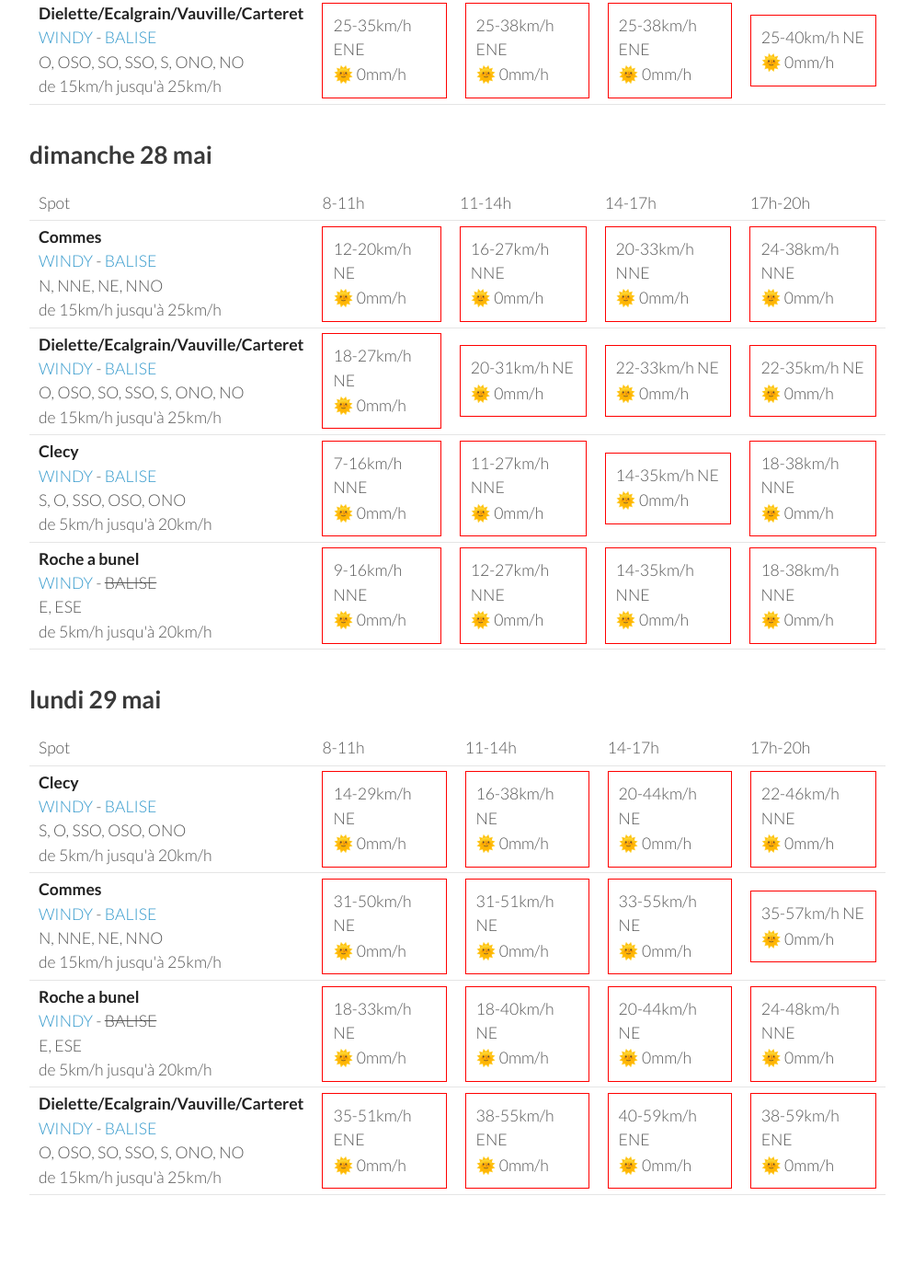
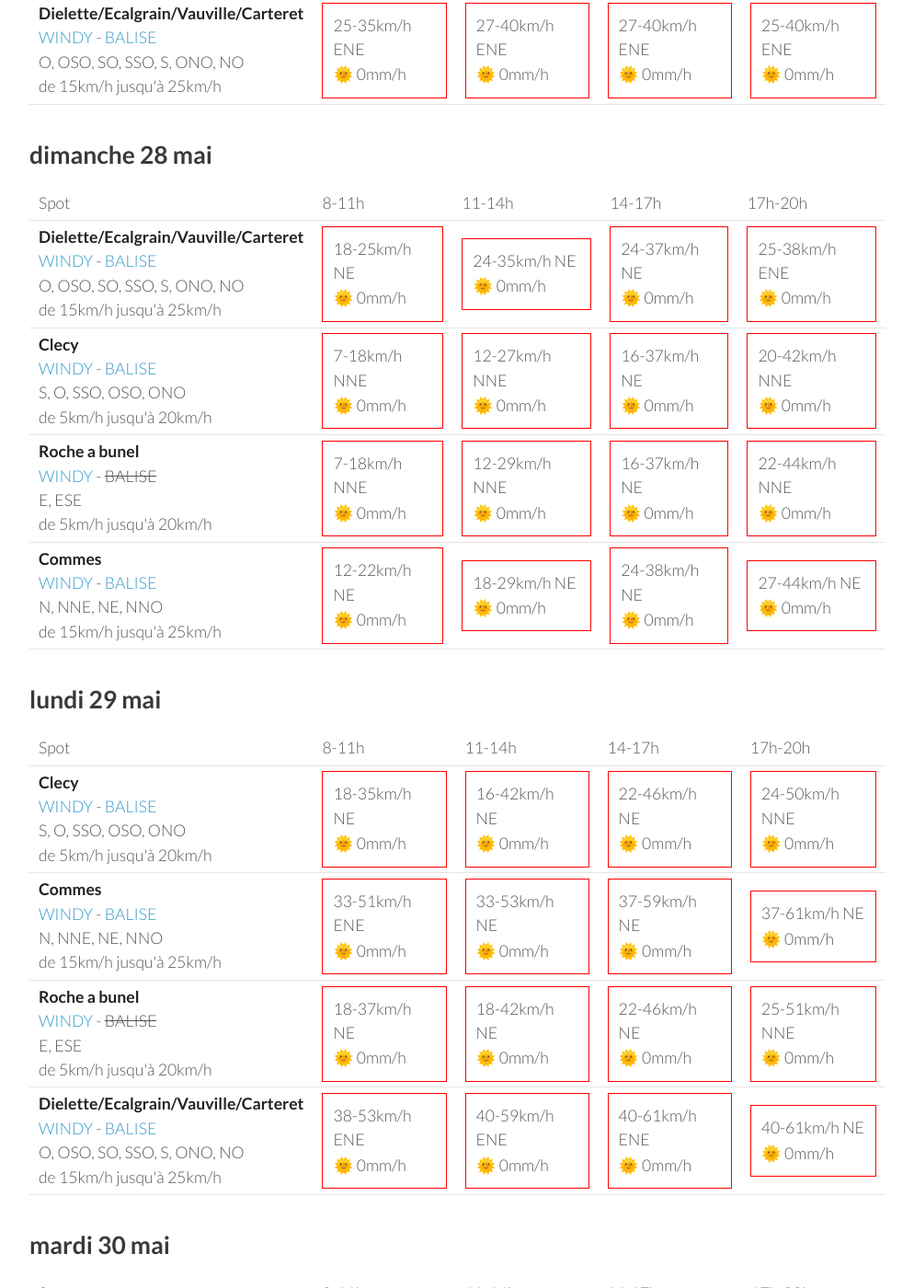
Before and after one commit to parapente-dans-le-nord/parapente-dans-le-nord.github.io, a Jekyll site: the page built from normandie.markdown, in a window 1280 px wide and 1400 px high, scrolled down 1905 px. Shown: the whole window at 92% size, without its empty margins (26-1020 px from the left). Built offline with Jekyll 4.4.1, drawn with Linux system fonts in a browser that asks for light colours; some of the changed text lies outside the part shown.

Commit message:
update index.markdown

```diff
--- a/normandie.markdown
+++ b/normandie.markdown
@@ -138,8 +138,8 @@ page mise à jour le jeudi 25 mai 06:46
 
             <td><div class="not-flyable"><p>9-20km/h NE</p><p>🌞 0mm/h</p></div></td>
             <td><div class="not-flyable"><p>11-27km/h NE</p><p>🌞 0mm/h</p></div></td>
-            <td><div class="not-flyable"><p>14-31km/h ENE</p><p>🌞 0mm/h</p></div></td>
-            <td><div class="not-flyable"><p>14-35km/h NNE</p><p>🌞 0mm/h</p></div></td>
+            <td><div class="not-flyable"><p>14-33km/h NE</p><p>🌞 0mm/h</p></div></td>
+            <td><div class="not-flyable"><p>14-33km/h NE</p><p>🌞 0mm/h</p></div></td>
 
 
     </tr>
@@ -157,9 +157,9 @@ page mise à jour le jeudi 25 mai 06:46
         <td><strong>Roche a bunel</strong><br><a href="https://windy.com/48.993/-0.499?48.580,-0.499,8">WINDY</a> - <span class="no-balise"> BALISE </span><br> <span class="vent-favorable">E, ESE</span><br><span class="force-vent">de 5km/h jusqu'à 20km/h</span> </td>
 
             <td><div class="not-flyable"><p>11-22km/h NE</p><p>🌞 0mm/h</p></div></td>
-            <td><div class="not-flyable"><p>11-27km/h NE</p><p>🌞 0mm/h</p></div></td>
+            <td><div class="not-flyable"><p>12-27km/h NE</p><p>🌞 0mm/h</p></div></td>
             <td><div class="not-flyable"><p>14-33km/h NE</p><p>🌞 0mm/h</p></div></td>
-            <td><div class="not-flyable"><p>16-37km/h N</p><p>🌞 0mm/h</p></div></td>
+            <td><div class="not-flyable"><p>16-35km/h NNE</p><p>🌞 0mm/h</p></div></td>
 
 
     </tr>
@@ -167,9 +167,9 @@ page mise à jour le jeudi 25 mai 06:46
         <td><strong>Dielette/Ecalgrain/Vauville/Carteret</strong><br><a href="https://windy.com/49.650/-1.856?49.243,-1.856,8">WINDY</a> - <span class=""><a href="http://www.balisemeteo.com/balise.php?idBalise=81">BALISE</a> </span><br> <span class="vent-favorable">O, OSO, SO, SSO, S, ONO, NO</span><br><span class="force-vent">de 15km/h jusqu'à 25km/h</span> </td>
 
             <td><div class="not-flyable"><p>25-35km/h ENE</p><p>🌞 0mm/h</p></div></td>
-            <td><div class="not-flyable"><p>25-38km/h ENE</p><p>🌞 0mm/h</p></div></td>
-            <td><div class="not-flyable"><p>25-38km/h ENE</p><p>🌞 0mm/h</p></div></td>
-            <td><div class="not-flyable"><p>25-40km/h NE</p><p>🌞 0mm/h</p></div></td>
+            <td><div class="not-flyable"><p>27-40km/h ENE</p><p>🌞 0mm/h</p></div></td>
+            <td><div class="not-flyable"><p>27-40km/h ENE</p><p>🌞 0mm/h</p></div></td>
+            <td><div class="not-flyable"><p>25-40km/h ENE</p><p>🌞 0mm/h</p></div></td>
 
 
     </tr>
@@ -190,42 +190,42 @@ page mise à jour le jeudi 25 mai 06:46
       <td>17h-20h</td>
     </tr>
 <tr>
-        <td><strong>Commes</strong><br><a href="https://windy.com/49.346/-0.726?48.936,-0.726,8">WINDY</a> - <span class=""><a href="http://www.balisemeteo.com/balise.php?idBalise=158">BALISE</a> </span><br> <span class="vent-favorable">N, NNE, NE, NNO</span><br><span class="force-vent">de 15km/h jusqu'à 25km/h</span> </td>
-
-            <td><div class="not-flyable"><p>12-20km/h NE</p><p>🌞 0mm/h</p></div></td>
-            <td><div class="not-flyable"><p>16-27km/h NNE</p><p>🌞 0mm/h</p></div></td>
-            <td><div class="not-flyable"><p>20-33km/h NNE</p><p>🌞 0mm/h</p></div></td>
-            <td><div class="not-flyable"><p>24-38km/h NNE</p><p>🌞 0mm/h</p></div></td>
-
-
-    </tr>
-<tr>
         <td><strong>Dielette/Ecalgrain/Vauville/Carteret</strong><br><a href="https://windy.com/49.650/-1.856?49.243,-1.856,8">WINDY</a> - <span class=""><a href="http://www.balisemeteo.com/balise.php?idBalise=81">BALISE</a> </span><br> <span class="vent-favorable">O, OSO, SO, SSO, S, ONO, NO</span><br><span class="force-vent">de 15km/h jusqu'à 25km/h</span> </td>
 
-            <td><div class="not-flyable"><p>18-27km/h NE</p><p>🌞 0mm/h</p></div></td>
-            <td><div class="not-flyable"><p>20-31km/h NE</p><p>🌞 0mm/h</p></div></td>
-            <td><div class="not-flyable"><p>22-33km/h NE</p><p>🌞 0mm/h</p></div></td>
-            <td><div class="not-flyable"><p>22-35km/h NE</p><p>🌞 0mm/h</p></div></td>
+            <td><div class="not-flyable"><p>18-25km/h NE</p><p>🌞 0mm/h</p></div></td>
+            <td><div class="not-flyable"><p>24-35km/h NE</p><p>🌞 0mm/h</p></div></td>
+            <td><div class="not-flyable"><p>24-37km/h NE</p><p>🌞 0mm/h</p></div></td>
+            <td><div class="not-flyable"><p>25-38km/h ENE</p><p>🌞 0mm/h</p></div></td>
 
 
     </tr>
 <tr>
         <td><strong>Clecy</strong><br><a href="https://windy.com/48.929/-0.470?48.516,-0.470,8">WINDY</a> - <span class=""><a href="http://www.balisemeteo.com/balise.php?idBalise=122">BALISE</a> </span><br> <span class="vent-favorable">S, O, SSO, OSO, ONO</span><br><span class="force-vent">de 5km/h jusqu'à 20km/h</span> </td>
 
-            <td><div class="not-flyable"><p>7-16km/h NNE</p><p>🌞 0mm/h</p></div></td>
-            <td><div class="not-flyable"><p>11-27km/h NNE</p><p>🌞 0mm/h</p></div></td>
-            <td><div class="not-flyable"><p>14-35km/h NE</p><p>🌞 0mm/h</p></div></td>
-            <td><div class="not-flyable"><p>18-38km/h NNE</p><p>🌞 0mm/h</p></div></td>
+            <td><div class="not-flyable"><p>7-18km/h NNE</p><p>🌞 0mm/h</p></div></td>
+            <td><div class="not-flyable"><p>12-27km/h NNE</p><p>🌞 0mm/h</p></div></td>
+            <td><div class="not-flyable"><p>16-37km/h NE</p><p>🌞 0mm/h</p></div></td>
+            <td><div class="not-flyable"><p>20-42km/h NNE</p><p>🌞 0mm/h</p></div></td>
 
 
     </tr>
 <tr>
         <td><strong>Roche a bunel</strong><br><a href="https://windy.com/48.993/-0.499?48.580,-0.499,8">WINDY</a> - <span class="no-balise"> BALISE </span><br> <span class="vent-favorable">E, ESE</span><br><span class="force-vent">de 5km/h jusqu'à 20km/h</span> </td>
 
-            <td><div class="not-flyable"><p>9-16km/h NNE</p><p>🌞 0mm/h</p></div></td>
-            <td><div class="not-flyable"><p>12-27km/h NNE</p><p>🌞 0mm/h</p></div></td>
-            <td><div class="not-flyable"><p>14-35km/h NNE</p><p>🌞 0mm/h</p></div></td>
-            <td><div class="not-flyable"><p>18-38km/h NNE</p><p>🌞 0mm/h</p></div></td>
+            <td><div class="not-flyable"><p>7-18km/h NNE</p><p>🌞 0mm/h</p></div></td>
+            <td><div class="not-flyable"><p>12-29km/h NNE</p><p>🌞 0mm/h</p></div></td>
+            <td><div class="not-flyable"><p>16-37km/h NE</p><p>🌞 0mm/h</p></div></td>
+            <td><div class="not-flyable"><p>22-44km/h NNE</p><p>🌞 0mm/h</p></div></td>
+
+
+    </tr>
+<tr>
+        <td><strong>Commes</strong><br><a href="https://windy.com/49.346/-0.726?48.936,-0.726,8">WINDY</a> - <span class=""><a href="http://www.balisemeteo.com/balise.php?idBalise=158">BALISE</a> </span><br> <span class="vent-favorable">N, NNE, NE, NNO</span><br><span class="force-vent">de 15km/h jusqu'à 25km/h</span> </td>
+
+            <td><div class="not-flyable"><p>12-22km/h NE</p><p>🌞 0mm/h</p></div></td>
+            <td><div class="not-flyable"><p>18-29km/h NE</p><p>🌞 0mm/h</p></div></td>
+            <td><div class="not-flyable"><p>24-38km/h NE</p><p>🌞 0mm/h</p></div></td>
+            <td><div class="not-flyable"><p>27-44km/h NE</p><p>🌞 0mm/h</p></div></td>
 
 
     </tr>
@@ -248,9 +248,65 @@ page mise à jour le jeudi 25 mai 06:46
 <tr>
         <td><strong>Clecy</strong><br><a href="https://windy.com/48.929/-0.470?48.516,-0.470,8">WINDY</a> - <span class=""><a href="http://www.balisemeteo.com/balise.php?idBalise=122">BALISE</a> </span><br> <span class="vent-favorable">S, O, SSO, OSO, ONO</span><br><span class="force-vent">de 5km/h jusqu'à 20km/h</span> </td>
 
-            <td><div class="not-flyable"><p>14-29km/h NE</p><p>🌞 0mm/h</p></div></td>
-            <td><div class="not-flyable"><p>16-38km/h NE</p><p>🌞 0mm/h</p></div></td>
-            <td><div class="not-flyable"><p>20-44km/h NE</p><p>🌞 0mm/h</p></div></td>
+            <td><div class="not-flyable"><p>18-35km/h NE</p><p>🌞 0mm/h</p></div></td>
+            <td><div class="not-flyable"><p>16-42km/h NE</p><p>🌞 0mm/h</p></div></td>
+            <td><div class="not-flyable"><p>22-46km/h NE</p><p>🌞 0mm/h</p></div></td>
+            <td><div class="not-flyable"><p>24-50km/h NNE</p><p>🌞 0mm/h</p></div></td>
+
+
+    </tr>
+<tr>
+        <td><strong>Commes</strong><br><a href="https://windy.com/49.346/-0.726?48.936,-0.726,8">WINDY</a> - <span class=""><a href="http://www.balisemeteo.com/balise.php?idBalise=158">BALISE</a> </span><br> <span class="vent-favorable">N, NNE, NE, NNO</span><br><span class="force-vent">de 15km/h jusqu'à 25km/h</span> </td>
+
+            <td><div class="not-flyable"><p>33-51km/h ENE</p><p>🌞 0mm/h</p></div></td>
+            <td><div class="not-flyable"><p>33-53km/h NE</p><p>🌞 0mm/h</p></div></td>
+            <td><div class="not-flyable"><p>37-59km/h NE</p><p>🌞 0mm/h</p></div></td>
+            <td><div class="not-flyable"><p>37-61km/h NE</p><p>🌞 0mm/h</p></div></td>
+
+
+    </tr>
+<tr>
+        <td><strong>Roche a bunel</strong><br><a href="https://windy.com/48.993/-0.499?48.580,-0.499,8">WINDY</a> - <span class="no-balise"> BALISE </span><br> <span class="vent-favorable">E, ESE</span><br><span class="force-vent">de 5km/h jusqu'à 20km/h</span> </td>
+
+            <td><div class="not-flyable"><p>18-37km/h NE</p><p>🌞 0mm/h</p></div></td>
+            <td><div class="not-flyable"><p>18-42km/h NE</p><p>🌞 0mm/h</p></div></td>
+            <td><div class="not-flyable"><p>22-46km/h NE</p><p>🌞 0mm/h</p></div></td>
+            <td><div class="not-flyable"><p>25-51km/h NNE</p><p>🌞 0mm/h</p></div></td>
+
+
+    </tr>
+<tr>
+        <td><strong>Dielette/Ecalgrain/Vauville/Carteret</strong><br><a href="https://windy.com/49.650/-1.856?49.243,-1.856,8">WINDY</a> - <span class=""><a href="http://www.balisemeteo.com/balise.php?idBalise=81">BALISE</a> </span><br> <span class="vent-favorable">O, OSO, SO, SSO, S, ONO, NO</span><br><span class="force-vent">de 15km/h jusqu'à 25km/h</span> </td>
+
+            <td><div class="not-flyable"><p>38-53km/h ENE</p><p>🌞 0mm/h</p></div></td>
+            <td><div class="not-flyable"><p>40-59km/h ENE</p><p>🌞 0mm/h</p></div></td>
+            <td><div class="not-flyable"><p>40-61km/h ENE</p><p>🌞 0mm/h</p></div></td>
+            <td><div class="not-flyable"><p>40-61km/h NE</p><p>🌞 0mm/h</p></div></td>
+
+
+    </tr>
+
+</tbody>
+</table>
+{:/}
+## mardi 30 mai
+
+{::nomarkdown}
+<table>
+  <tbody>
+    <tr>
+      <td>Spot</td>
+      <td>8-11h</td>
+      <td>11-14h</td>
+      <td>14-17h</td>
+      <td>17h-20h</td>
+    </tr>
+<tr>
+        <td><strong>Clecy</strong><br><a href="https://windy.com/48.929/-0.470?48.516,-0.470,8">WINDY</a> - <span class=""><a href="http://www.balisemeteo.com/balise.php?idBalise=122">BALISE</a> </span><br> <span class="vent-favorable">S, O, SSO, OSO, ONO</span><br><span class="force-vent">de 5km/h jusqu'à 20km/h</span> </td>
+
+            <td><div class="not-flyable"><p>14-31km/h NE</p><p>🌞 0mm/h</p></div></td>
+            <td><div class="not-flyable"><p>16-37km/h NE</p><p>🌞 0mm/h</p></div></td>
+            <td><div class="not-flyable"><p>18-42km/h NE</p><p>🌞 0mm/h</p></div></td>
             <td><div class="not-flyable"><p>22-46km/h NNE</p><p>🌞 0mm/h</p></div></td>
 
 
@@ -258,9 +314,9 @@ page mise à jour le jeudi 25 mai 06:46
 <tr>
         <td><strong>Commes</strong><br><a href="https://windy.com/49.346/-0.726?48.936,-0.726,8">WINDY</a> - <span class=""><a href="http://www.balisemeteo.com/balise.php?idBalise=158">BALISE</a> </span><br> <span class="vent-favorable">N, NNE, NE, NNO</span><br><span class="force-vent">de 15km/h jusqu'à 25km/h</span> </td>
 
-            <td><div class="not-flyable"><p>31-50km/h NE</p><p>🌞 0mm/h</p></div></td>
-            <td><div class="not-flyable"><p>31-51km/h NE</p><p>🌞 0mm/h</p></div></td>
-            <td><div class="not-flyable"><p>33-55km/h NE</p><p>🌞 0mm/h</p></div></td>
+            <td><div class="not-flyable"><p>29-46km/h ENE</p><p>🌞 0mm/h</p></div></td>
+            <td><div class="not-flyable"><p>31-48km/h NE</p><p>🌞 0mm/h</p></div></td>
+            <td><div class="not-flyable"><p>35-55km/h NE</p><p>🌞 0mm/h</p></div></td>
             <td><div class="not-flyable"><p>35-57km/h NE</p><p>🌞 0mm/h</p></div></td>
 
 
@@ -268,20 +324,20 @@ page mise à jour le jeudi 25 mai 06:46
 <tr>
         <td><strong>Roche a bunel</strong><br><a href="https://windy.com/48.993/-0.499?48.580,-0.499,8">WINDY</a> - <span class="no-balise"> BALISE </span><br> <span class="vent-favorable">E, ESE</span><br><span class="force-vent">de 5km/h jusqu'à 20km/h</span> </td>
 
-            <td><div class="not-flyable"><p>18-33km/h NE</p><p>🌞 0mm/h</p></div></td>
-            <td><div class="not-flyable"><p>18-40km/h NE</p><p>🌞 0mm/h</p></div></td>
-            <td><div class="not-flyable"><p>20-44km/h NE</p><p>🌞 0mm/h</p></div></td>
-            <td><div class="not-flyable"><p>24-48km/h NNE</p><p>🌞 0mm/h</p></div></td>
+            <td><div class="not-flyable"><p>16-31km/h NE</p><p>🌞 0mm/h</p></div></td>
+            <td><div class="not-flyable"><p>18-37km/h NE</p><p>🌞 0mm/h</p></div></td>
+            <td><div class="not-flyable"><p>20-42km/h NNE</p><p>🌞 0mm/h</p></div></td>
+            <td><div class="not-flyable"><p>22-46km/h NNE</p><p>🌞 0mm/h</p></div></td>
 
 
     </tr>
 <tr>
         <td><strong>Dielette/Ecalgrain/Vauville/Carteret</strong><br><a href="https://windy.com/49.650/-1.856?49.243,-1.856,8">WINDY</a> - <span class=""><a href="http://www.balisemeteo.com/balise.php?idBalise=81">BALISE</a> </span><br> <span class="vent-favorable">O, OSO, SO, SSO, S, ONO, NO</span><br><span class="force-vent">de 15km/h jusqu'à 25km/h</span> </td>
 
-            <td><div class="not-flyable"><p>35-51km/h ENE</p><p>🌞 0mm/h</p></div></td>
-            <td><div class="not-flyable"><p>38-55km/h ENE</p><p>🌞 0mm/h</p></div></td>
             <td><div class="not-flyable"><p>40-59km/h ENE</p><p>🌞 0mm/h</p></div></td>
-            <td><div class="not-flyable"><p>38-59km/h ENE</p><p>🌞 0mm/h</p></div></td>
+            <td><div class="not-flyable"><p>38-61km/h ENE</p><p>🌞 0mm/h</p></div></td>
+            <td><div class="not-flyable"><p>40-59km/h ENE</p><p>🌞 0mm/h</p></div></td>
+            <td><div class="not-flyable"><p>40-59km/h ENE</p><p>🌞 0mm/h</p></div></td>
 
 
     </tr>
```
Also changed, not shown: other parts of normandie.markdown (+1 -1 lines).
